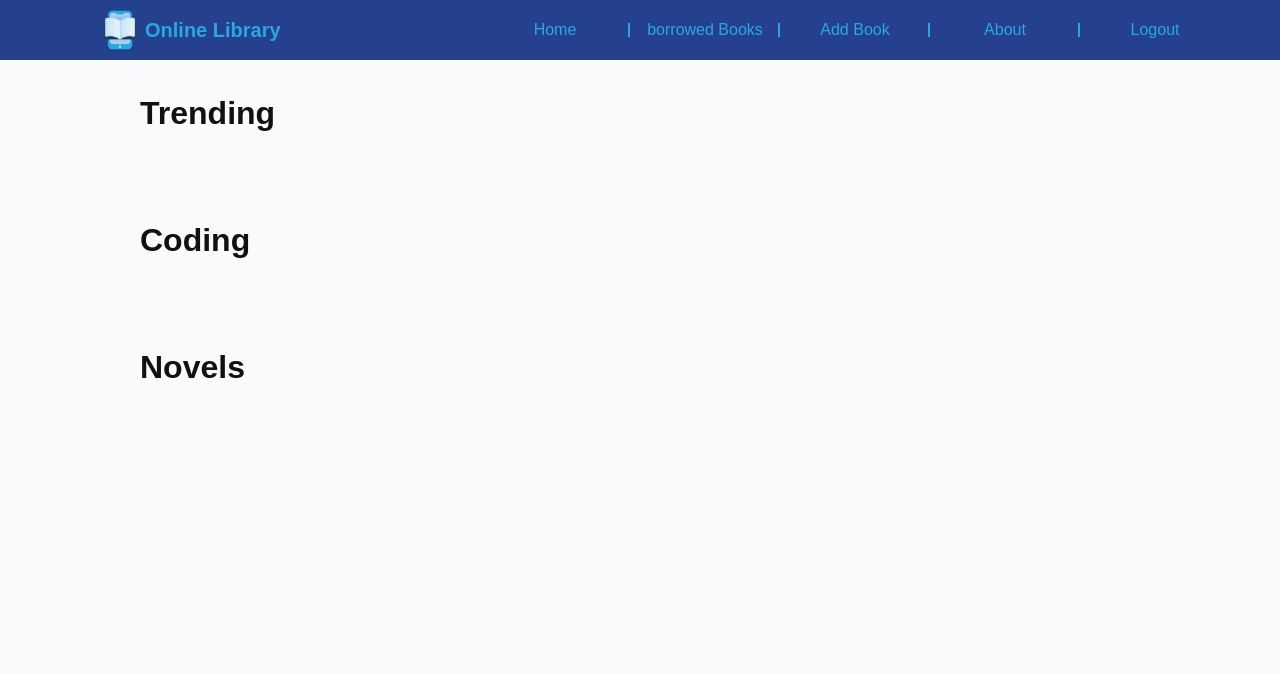
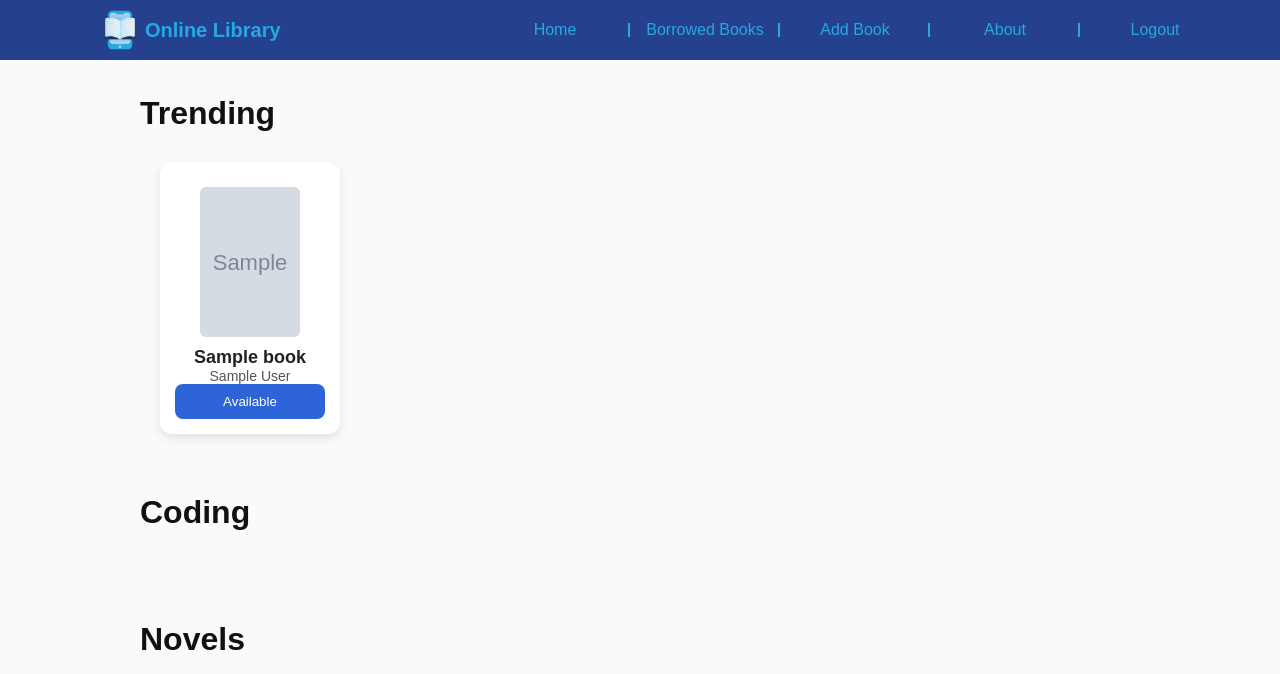
Before and after one commit to OmarOsamaOthman/IS231-Online-Library-WebApp, a Django app: page /books/ in a window 1280 px wide. Shown: the top 674 px of the page. Run offline with Django 5.2, Linux system fonts and the light colour scheme; tables that the repository leaves empty hold one stand-in row (values such as "Sample post"); grey boxes marked "Sample" are stand-in pictures; some web fonts are replaced.

Commit message:
Add book category feature and update book borrowing logic

```diff
--- a/js/Books-logic.js
+++ /dev/null
@@ -1,131 +0,0 @@
-// initialize elements
-const sections = {
-  Trending: document.getElementById("main-books"),
-  Coding: document.getElementById("Coding-books"),
-  Novels: document.getElementById("Novels"),
-};
-
-// const addBtn = document.getElementById("Add-book");
-let isAdmin = JSON.parse(localStorage.getItem("is_admin")) || false;
-let borrowed = JSON.parse(localStorage.getItem("Borrowed-Books")) || [];
-let books = JSON.parse(localStorage.getItem("allBooks")) || [];
-
-setupAdmin();
-loadBooks();
-
-// if the user is admin...
-function setupAdmin() {
-  const statusTexts = document.querySelectorAll(".statusofbook");
-  const btns = document.querySelectorAll(".borrowbtn");
-  if (isAdmin) {
-    document.getElementById("borrowed-li").style.display = "none";
-    document.getElementById("Add-li").style.visibility = "block";
-  } else {
-    document.getElementById("borrowed-li").style.visibility = "block";
-    document.getElementById("Add-li").style.display = "none";
-  }
-
-  statusTexts.forEach((el) => (el.style.display = isAdmin ? "block" : "none"));
-  btns.forEach((btn) => (btn.style.display = isAdmin ? "none" : "block"));
-}
-
-// get books data
-function loadBooks() {
-  if (books.length > 0) {
-    renderBooks(books);
-  } else {
-    fetch("../js/books.json")
-      .then((res) => res.json())
-      .then((data) => {
-        books = data;
-        localStorage.setItem("allBooks", JSON.stringify(books));
-        renderBooks(books);
-      });
-  }
-}
-
-// render books in the UI
-function renderBooks(books) {
-  sections.Trending.innerHTML = "";
-  sections.Coding.innerHTML = "";
-  sections.Novels.innerHTML = "";
-  books.forEach((book) => {
-    const bookCard = document.createElement("div");
-    bookCard.className = "book";
-
-    bookCard.innerHTML = `
-      <h2>${book.title}</h2>
-      <a href="#" data-id="${book.id}">
-        <img src="${book.image}" alt="${book.title}" />
-      </a>
-      <p>by ${book.author}</p>
-      <p class="statusofbook" style="display:none">${book.status}</p>
-      <button class="borrowbtn"
-        onclick="handleBtnBorrow(${book.id})"
-        ${book.status !== "available" ? "disabled" : ""}
-        style="background-color: ${book.status === "available" ? "#2d64d8" : "red"}"
-      >
-        ${book.status === "available" ? "Borrow" : "Borrowed"}
-      </button>
-
-    `;
-    if (book.category === "Trending") {
-      sections.Trending.appendChild(bookCard);
-    } else if (book.category === "Coding") {
-      sections.Coding.appendChild(bookCard);
-    } else if (book.category === "Novels") {
-      sections.Novels.appendChild(bookCard);
-    }
-  });
-  handleDetailsPage(books);
-  setupAdmin();
-}
-
-// if the admin click add button...
-function handleDetailsPage(books) {
-  document.querySelectorAll(".book a").forEach((anchor) => {
-    anchor.onclick = (e) => {
-      e.preventDefault();
-
-      const id = Number(anchor.dataset.id);
-      localStorage.setItem("selectedBookId", id);
-
-      window.location.href = "./book-detail.html";
-    };
-  });
-}
-
-// when the user click borrow
-function handleBtnBorrow(id) {
-  const book = books.find((b) => b.id === id);
-
-  if (!book) return;
-
-  if (book.status === "available") {
-    book.status = "borrowed";
-    borrowed.push(book);
-
-    saveData();
-    showCongrats();
-    setTimeout(() => location.reload(), 800);
-  } else {
-    warning();
-  }
-}
-
-// handle local storage
-function saveData() {
-  localStorage.setItem("allBooks", JSON.stringify(books));
-  localStorage.setItem("Borrowed-Books", JSON.stringify(borrowed));
-}
-
-
-function showCongrats() {
-  toggleMessage("congrats");
-}
-
-function toggleMessage(id) {
-  const el = document.getElementById(id);
-  el.style.display = "block";
-  setTimeout(() => (el.style.display = "none"), 3000);
-}
--- a/online_library/pages/models.py
+++ b/online_library/pages/models.py
@@ -33,6 +33,12 @@ class Book(models.Model):
         ('Available', 'Available'),
         ('Borrowed', 'Borrowed'),
     ]
+    category_choices = [
+    ('trending', 'Trending'),
+    ('coding', 'Coding'),
+    ('novels', 'Novels'),
+    ]
+    category = models.CharField(max_length=20, choices=category_choices, default='trending')
     title=models.CharField(max_length=100)
     author=models.CharField(max_length=50)
     description=models.TextField()
--- a/online_library/pages/views.py
+++ b/online_library/pages/views.py
@@ -1,6 +1,7 @@
 from django.shortcuts import render,redirect
 from django.contrib.auth import login
 from .forms import LoginForm ,SignupForm
+from .models import Book
 from django.contrib.auth.hashers import check_password
 # Create your views here.
 
@@ -48,4 +49,6 @@ def edit_book(request):
     return render(request, 'pages/Edit-book.html')
 
 def books(request):
-    return render(request, 'pages/books.html')
+    books = Book.objects.all()
+    print (books)
+    return render(request, 'pages/Books.html', {'books': books})
--- /dev/null
+++ b/online_library/static/pages/js/Books-logic.js
@@ -0,0 +1,73 @@
+
+// initialize elements
+const sections = {
+  Trending: document.getElementById("main-books"),
+  Coding: document.getElementById("Coding-books"),
+  Novels: document.getElementById("Novels"),
+};
+
+setupAdmin();
+
+// if the user is admin...
+function setupAdmin() {
+  const statusTexts = document.querySelectorAll(".statusofbook");
+  const btns = document.querySelectorAll(".borrowbtn");
+
+  if (isAdmin) {
+    document.getElementById("borrowed-li").style.display = "none";
+    document.getElementById("Add-li").style.visibility = "block";
+  } else {
+    document.getElementById("borrowed-li").style.visibility = "block";
+    document.getElementById("Add-li").style.display = "none";
+  }
+
+  statusTexts.forEach((el) => (el.style.display = isAdmin ? "block" : "none"));
+  btns.forEach((btn) => (btn.style.display = isAdmin ? "none" : "block"));
+}
+
+// when the user clicks borrow
+function handleBtnBorrow(bookId) {
+  fetch(`/borrow/${bookId}/`, {
+    method: "POST",
+    headers: {
+      "X-CSRFToken": getCSRF(),
+      "Content-Type": "application/json",
+    },
+  })
+    .then((res) => res.json())
+    .then((data) => {
+      if (data.success) {
+        // update button UI without reloading
+        const btn = document.querySelector(`[data-book-id="${bookId}"]`);
+        btn.disabled = true;
+        btn.textContent = "Borrowed";
+        btn.style.backgroundColor = "red";
+        showCongrats();
+      } else {
+        showWarning();
+      }
+    })
+    .catch(() => showWarning());
+}
+
+// get CSRF token from cookies
+function getCSRF() {
+  const cookie = document.cookie
+    .split(";")
+    .find((c) => c.trim().startsWith("csrftoken="));
+  return cookie ? cookie.split("=")[1] : "";
+}
+
+function showCongrats() {
+  toggleMessage("congrats");
+}
+
+function showWarning() {
+  toggleMessage("warning");
+}
+
+function toggleMessage(id) {
+  const el = document.getElementById(id);
+  el.style.display = "block";
+  setTimeout(() => (el.style.display = "none"), 3000);
+}
--- a/online_library/templates/pages/books.html
+++ b/online_library/templates/pages/books.html
@@ -7,10 +7,8 @@
 <link rel="stylesheet" href="{% static 'pages/css/books.css' %}">
 {% endblock extra_css%}
 
-
-
 {% block nav_links %}
-<li id="borrowed-li"><a href="#">borrowed Books</a></li>
+<li id="borrowed-li"><a href="#">Borrowed Books</a></li>
 <li><a href="{% url 'add_book' %}">Add Book</a></li>
 <li><a href="{% url 'about' %}">About</a></li>
 <li><a href="#">Logout</a></li>
@@ -18,37 +16,89 @@
 
 {% block content %}
 
+<div class="books-list">
 
-<nav>
-  <ul>
-  </ul>
-</nav>
-</div>
-
-<!-- <button id="Add-book" style="display: none;">Add Book</button> -->
-
-<div class="books-list">
+  <!-- Trending Books -->
   <div class="book-category">
     <h2 class="head">Trending</h2>
     <div class="category-row">
-      <section id="main-books" class="book-track"></section>
+      <section id="main-books" class="book-track">
+        {% for book in books %}
+          {% if book.category == "trending" %}
+            <div class="book">
+              {% if book.image %}
+                <img src="{{ book.image.url }}" alt="{{ book.title }}">
+              {% else %}
+                <img src="{% static 'pages/images/default-cover.png' %}" alt="No Cover">
+              {% endif %}
+              <h2>{{ book.title }}</h2>
+              <p>{{ book.author }}</p>
+              <button class="borrowbtn" data-book-id="{{ book.id }}"
+                {% if book.status == 'Borrowed' %}disabled{% endif %}>
+                {{ book.status }}
+              </button>
+            </div>
+          {% endif %}
+        {% endfor %}
+      </section>
     </div>
   </div>
 
+  <!-- Coding Books -->
   <div class="book-category">
     <h2 class="head">Coding</h2>
     <div class="category-row">
-      <section id="Coding-books" class="book-track"></section>
+      <section id="Coding-books" class="book-track">
+        {% for book in books %}
+          {% if book.category == "coding" %}
+            <div class="book">
+              {% if book.image %}
+                <img src="{{ book.image.url }}" alt="{{ book.title }}">
+              {% else %}
+                <img src="{% static 'pages/images/default-cover.png' %}" alt="No Cover">
+              {% endif %}
+              <h2>{{ book.title }}</h2>
+              <p>{{ book.author }}</p>
+              <button class="borrowbtn" data-book-id="{{ book.id }}"
+                {% if book.status == 'Borrowed' %}disabled{% endif %}>
+                {{ book.status }}
+              </button>
+            </div>
+          {% endif %}
+        {% endfor %}
+      </section>
     </div>
   </div>
 
+  <!-- Novels -->
   <div class="book-category">
     <h2 class="head">Novels</h2>
     <div class="category-row">
-      <section id="Novels" class="book-track"></section>
+      <section id="Novels" class="book-track">
+        {% for book in books %}
+          {% if book.category == "novels" %}
+            <div class="book">
+              {% if book.image %}
+                <img src="{{ book.image.url }}" alt="{{ book.title }}">
+              {% else %}
+                <img src="{% static 'pages/images/default-cover.png' %}" alt="No Cover">
+              {% endif %}
+              <h2>{{ book.title }}</h2>
+              <p>{{ book.author }}</p>
+              <button class="borrowbtn" data-book-id="{{ book.id }}"
+                {% if book.status == 'Borrowed' %}disabled{% endif %}>
+                {{ book.status }}
+              </button>
+            </div>
+          {% endif %}
+        {% endfor %}
+      </section>
     </div>
   </div>
+
 </div>
+
+<!-- Success Toast -->
 <div id="congrats" style="
     display: none;
     position: fixed;
@@ -60,12 +110,12 @@
     padding: 15px 30px;
     border-radius: 10px;
     font-size: 18px;
-        box-shadow: 0 4px 10px rgba(0, 0, 0, 0.2);
-        z-index: 1000;
-        ">
-  Book borrowed Succesfully✅!
+    box-shadow: 0 4px 10px rgba(0,0,0,0.2);
+    z-index: 1000;">
+  Book Borrowed Successfully ✅
+</div>
 
-
+<!-- Warning Toast -->
 <div id="warning" style="
     display: none;
     position: fixed;
@@ -77,10 +127,10 @@
     padding: 15px 30px;
     border-radius: 10px;
     font-size: 18px;
-        box-shadow: 0 4px 10px rgba(0, 0, 0, 0.2);
-        z-index: 1000;
-        ">
-    Sorry, Book is Unavilabile ☹️
+    box-shadow: 0 4px 10px rgba(0,0,0,0.2);
+    z-index: 1000;">
+  Sorry, Book is Unavailable ☹️
 </div>
-  <script src="../js/Books-logic.js"></script>
+<script src="{% static 'pages/js/Books-logic.js' %}"></script>
+
 {% endblock content %}
```
Also changed, not shown: online_library/pages/migrations/0006_book_category.py (added). Lines whose indentation alone changed are shown as unchanged.
